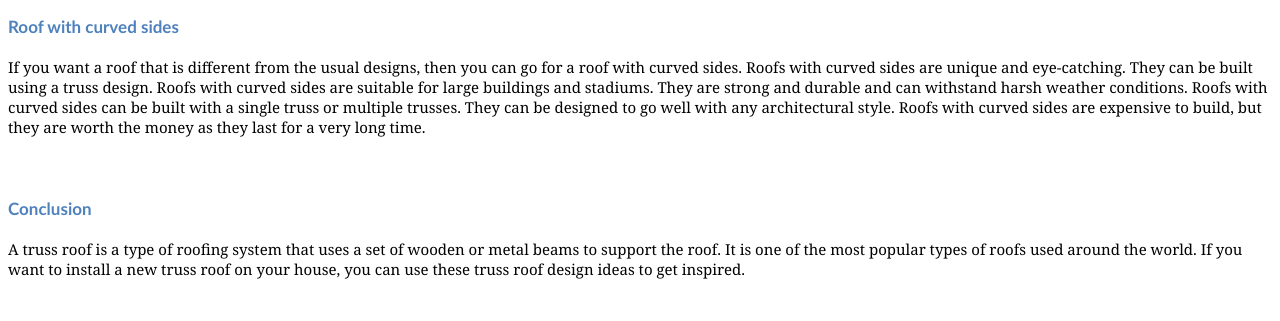
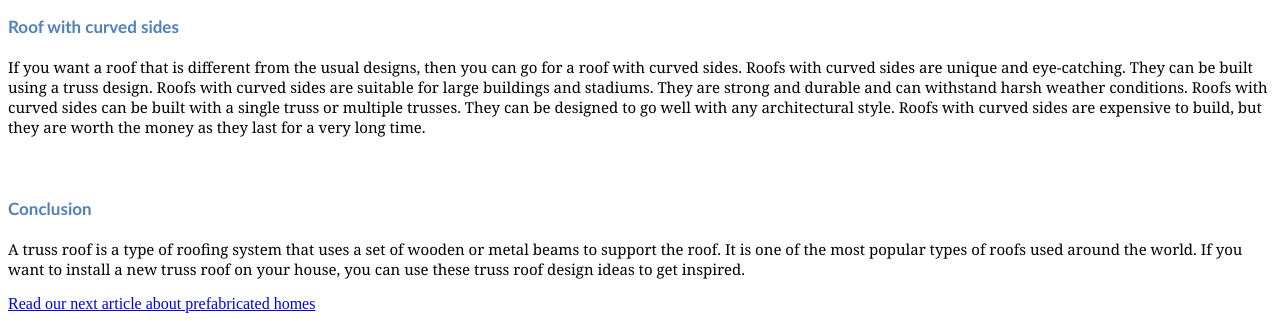
Before and after one commit to roof-trusses/prefabricated-timber, a plain HTML site: page index.html in a window 1280 px wide. Shown: the part 2462-2783 px from the top of the page. Before the commit the page ends 2757 px from the top, so only its background shows below. Drawn offline with Linux system fonts and the light colour scheme.

Commit message:
Update index.html

```diff
--- a/index.html
+++ b/index.html
@@ -31,3 +31,4 @@
 <h2><strong><span style="font-family:Calibri;color:rgb(79,129,189);font-weight:bold;font-size:17px;">&nbsp;</span></strong></h2>
 <h2><strong><span style="font-family:Calibri;color:rgb(79,129,189);font-weight:bold;font-size:17px;">Conclusion</span></strong></h2>
 <p><span style="font-family:Cambria;font-size:15px;">A truss roof is a type of roofing system that uses a set of wooden or metal beams to support the roof. It is one of the most popular types of roofs used around the world. If you want to install a new truss roof on your house, you can use these truss roof design ideas to get inspired.</span></p>
+<A HREF="prefabricated-timber-frame-homes.html">Read our next article about prefabricated homes</A>
```
